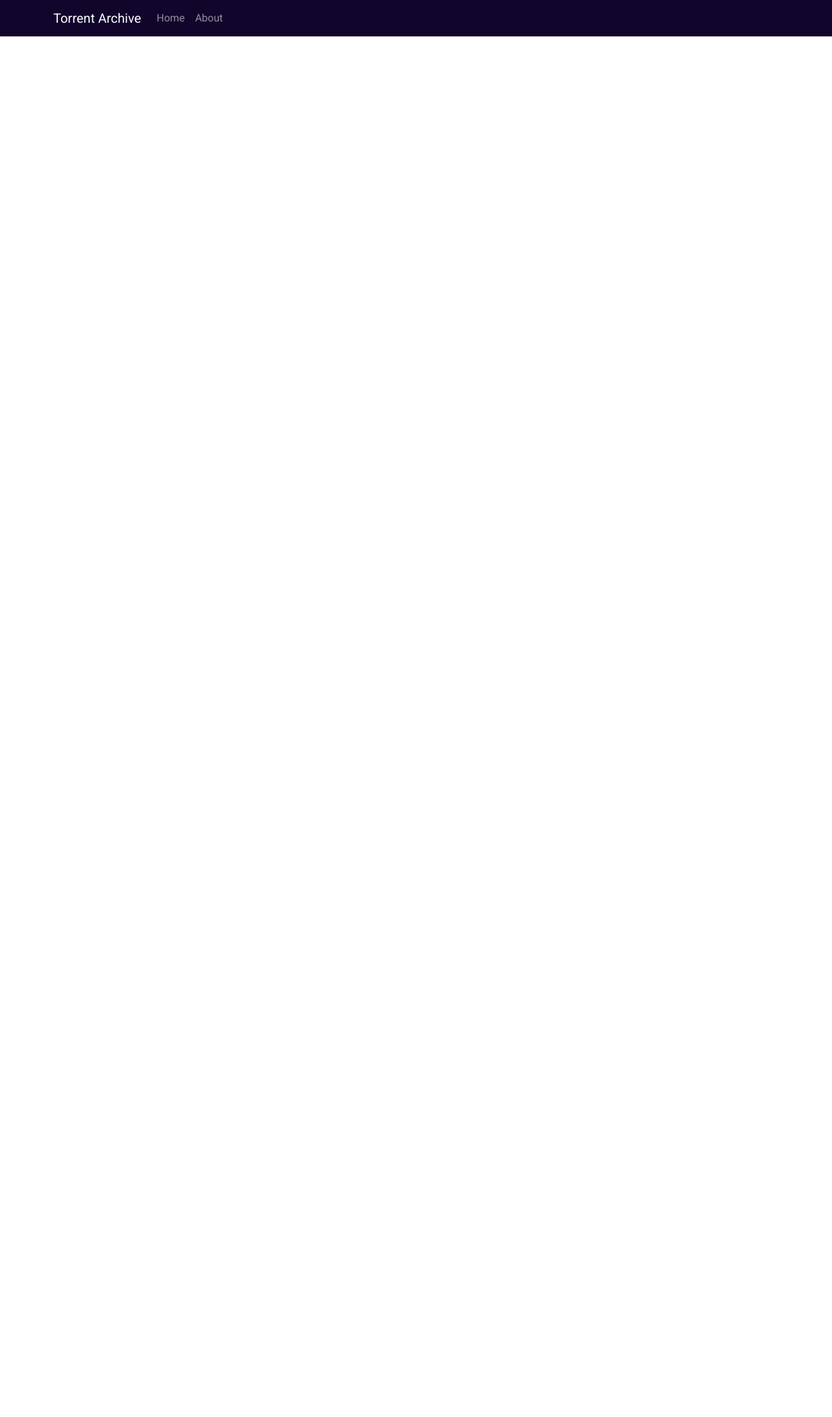
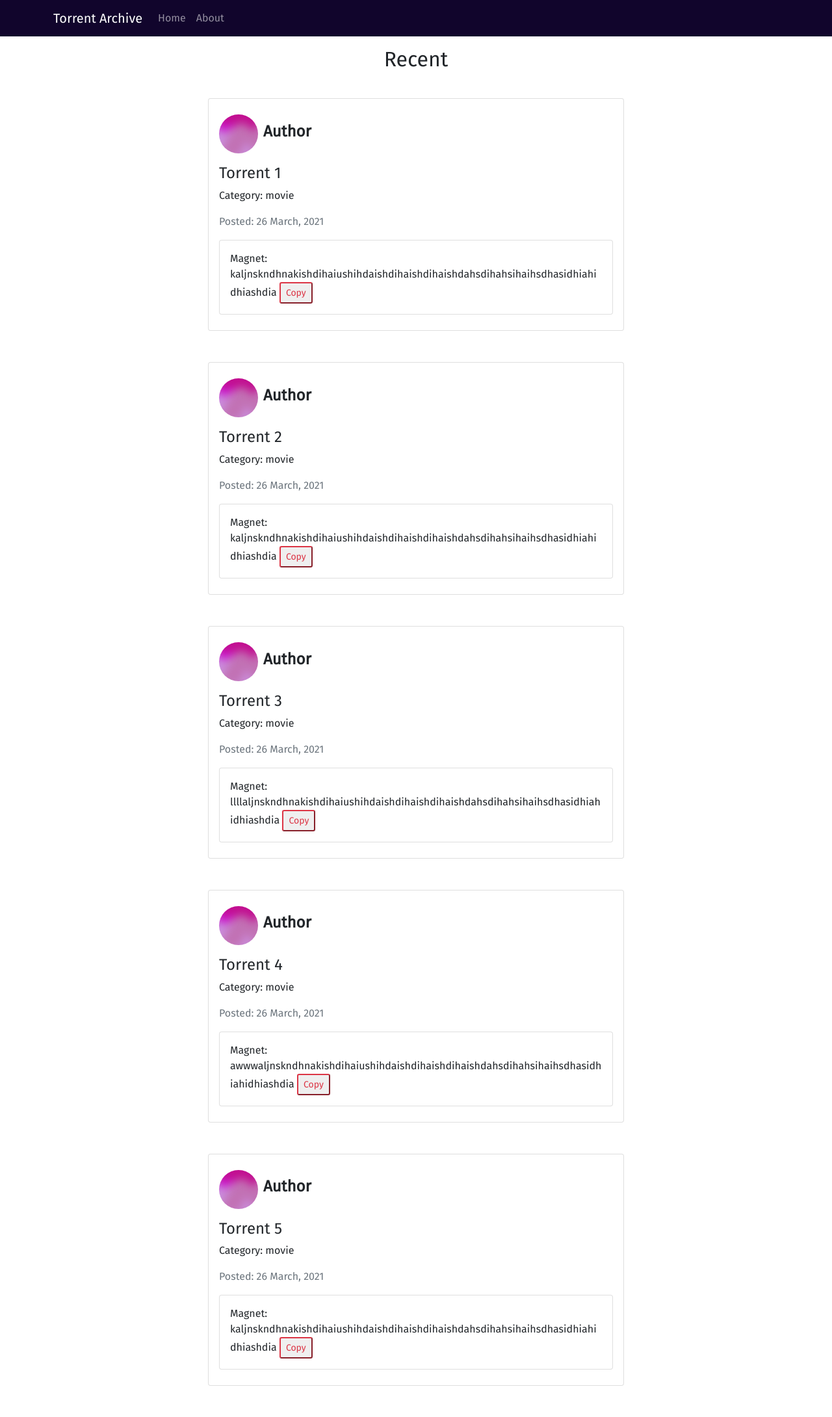
Before and after one commit to Famewix/Torrent-Archive, a Flask app: page / in a window 1280 px wide. Shown: the whole page at 65% size. Before the commit the page ends 56 px from the top, so only its background shows below. Run offline with Flask 2, Linux system fonts and the light colour scheme.

Commit message:
Completed index page.

```diff
--- /dev/null
+++ b/website/static/style.css
@@ -0,0 +1,10 @@
+.center {
+  display: flex;
+  align-items: center;
+  flex-direction: column;
+}
+
+.author-img {
+  width: 60px;
+  height: 60px;
+}
--- a/website/templates/base.html
+++ b/website/templates/base.html
@@ -10,10 +10,11 @@
       integrity="sha384-EVSTQN3/azprG1Anm3QDgpJLIm9Nao0Yz1ztcQTwFspd3yD65VohhpuuCOmLASjC"
       crossorigin="anonymous"
     />
+    <link rel="stylesheet" href="{{url_for('static', filename='style.css')}}" />
     <style>
-      @import url("https://fonts.googleapis.com/css2?family=Roboto&display=swap");
+      @import url("https://fonts.googleapis.com/css2?family=Fira+Sans&display=swap");
       body {
-        font-family: "Roboto", sans-serif;
+        font-family: "Fira Sans", sans-serif;
       }
       .nav-bg-dark {
         background-color: #11052c;
@@ -23,7 +24,9 @@
   </head>
 
   <body>
-    <nav class="navbar navbar-expand-lg navbar-dark nav-bg-dark sticky-top">
+    <nav
+      class="navbar navbar-expand-lg navbar-dark nav-bg-dark sticky-top mb-3"
+    >
       <div class="container">
         <button
           class="navbar-toggler"
--- a/website/templates/index.html
+++ b/website/templates/index.html
@@ -2,4 +2,48 @@
 
 <title>Personal Torrent Archive</title>
 
-{% endblock head %} {% block body %} {% endblock body %}
+{% endblock head %} {% block body %}
+
+<main class="center">
+  <h2>Recent</h2>
+  <hr>
+  {% for post in posts%}
+  <div class="card py-2 mb-5" style="width: 50vw">
+    <div class="card-body">
+      <div class="d-felx">
+        <div class="author d-flex align-items-center pb-2">
+          <!-- <img class="author-img" src="https://source.boringavatars.com/pixel/60" /> -->
+          <img
+            class="author-img"
+            src="{{ url_for('static', filename='author.svg') }}"
+          />
+          <h4 class="ps-2"><strong>Author</strong></h4>
+        </div>
+        <h4 class="my-2">{{ post.title }}</h4>
+        <p>Category: {{ post.category }}</p>
+        <p class="text-muted">Posted: {{ post.posted }}</p>
+        <div class="card">
+          <div class="card-body">
+            Magnet: {{ post.magnet }}
+            <button
+              class="btn-sm btn-outline-danger"
+              onclick="copyToClipboard('{{ post.magnet }}')"
+            >
+              Copy
+            </button>
+          </div>
+        </div>
+      </div>
+    </div>
+  </div>
+  {% endfor %}
+</main>
+
+<script>
+  function copyToClipboard(text) {
+    navigator.clipboard.writeText(text);
+    alert("Copied the text: " + text);
+  }
+</script>
+
+{% endblock body %}
--- a/website/views.py
+++ b/website/views.py
@@ -1,6 +1,39 @@
 from flask import Blueprint, render_template, url_for
 import datetime
 import os
+
+posts = [
+    {
+        'title': 'Torrent 1',
+        'magnet': 'kaljnskndhnakishdihaiushihdaishdihaishdihaishdahsdihahsihaihsdhasidhiahidhiashdia',
+        'category': 'movie',
+        'posted': '26 March, 2021'
+    },
+    {
+        'title': 'Torrent 2',
+        'magnet': 'kaljnskndhnakishdihaiushihdaishdihaishdihaishdahsdihahsihaihsdhasidhiahidhiashdia',
+        'category': 'movie',
+        'posted': '26 March, 2021'
+    },
+    {
+        'title': 'Torrent 3',
+        'magnet': 'llllaljnskndhnakishdihaiushihdaishdihaishdihaishdahsdihahsihaihsdhasidhiahidhiashdia',
+        'category': 'movie',
+        'posted': '26 March, 2021'
+    },
+    {
+        'title': 'Torrent 4',
+        'magnet': 'awwwaljnskndhnakishdihaiushihdaishdihaishdihaishdahsdihahsihaihsdhasidhiahidhiashdia',
+        'category': 'movie',
+        'posted': '26 March, 2021'
+    },
+    {
+        'title': 'Torrent 5',
+        'magnet': 'kaljnskndhnakishdihaiushihdaishdihaishdihaishdahsdihahsihaihsdhasidhiahidhiashdia',
+        'category': 'movie',
+        'posted': '26 March, 2021'
+    },
+]
 
 
 views = Blueprint("views", __name__)
@@ -8,7 +41,7 @@ views = Blueprint("views", __name__)
 @views.route("/")
 @views.route("/home")
 def home():
-    return render_template("index.html")
+    return render_template("index.html", posts=posts)
 
 
 @views.route("/about")
```
Also changed, not shown: website/static/author.svg (added).
